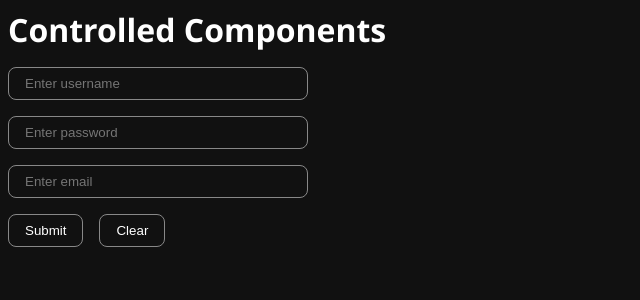
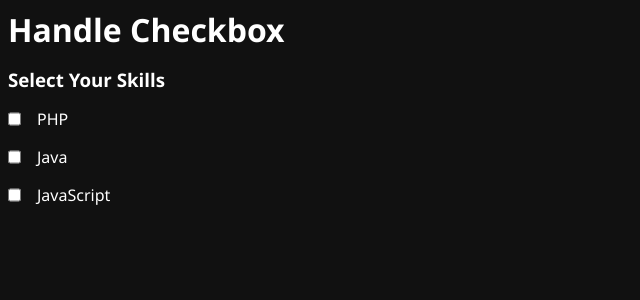
Before and after one commit to 0x-harsh/React-Tutorial---Code-Step-by-Step, a React app: page / in a window 1280 px wide. Shown: the top 300 px of the page, without its empty margins (0-640 px from the left). Built offline with nearby package versions, Linux system fonts and the light colour scheme; the HTML template or start-up script is replaced by a standard one.

Commit message:
Handling Checkboxes using ReactJS

```diff
--- /dev/null
+++ b/src/07 Handle Checkbox/App.jsx
@@ -0,0 +1,36 @@
+import { useState } from "react"
+
+const App = () => {
+    const [skills, setSkills] = useState([])
+    const handleSkills = (event) => {
+        console.log(event.target.value, event.target.checked)
+        if (event.target.checked) {
+            setSkills([...skills, event.target.value])
+        } else {
+            setSkills([...skills.filter((item) => item != event.target.value)])
+        }
+    }
+    return (
+        <div className="flex flex-col gap">
+            <h1>Handle Checkbox</h1>
+            <form action="" className="flex flex-col gap">
+                <h3>Select Your Skills</h3>
+                <label htmlFor="php" className="flex gap">
+                    <input type="checkbox" name="php" id="php" value="php" onChange={handleSkills} />
+                    PHP
+                </label>
+                <label htmlFor="java" className="flex gap">
+                    <input type="checkbox" name="java" id="java" value="java" onChange={handleSkills} />
+                    Java
+                </label>
+                <label htmlFor="js" className="flex gap">
+                    <input type="checkbox" name="js" id="js" value="js" onChange={handleSkills} />
+                    JavaScript
+                </label>
+            </form>
+            <h4>{skills.toString().replaceAll(',', ', ')}</h4>
+        </div>
+    )
+}
+
+export default App
--- a/src/main.jsx
+++ b/src/main.jsx
@@ -1,6 +1,6 @@
 import { StrictMode } from 'react'
 import { createRoot } from 'react-dom/client'
 import './index.css'
-import App from './06 Controlled Component/App.jsx'
+import App from './07 Handle Checkbox/App.jsx'
 
 createRoot(document.getElementById('root')).render(<App />)
```
